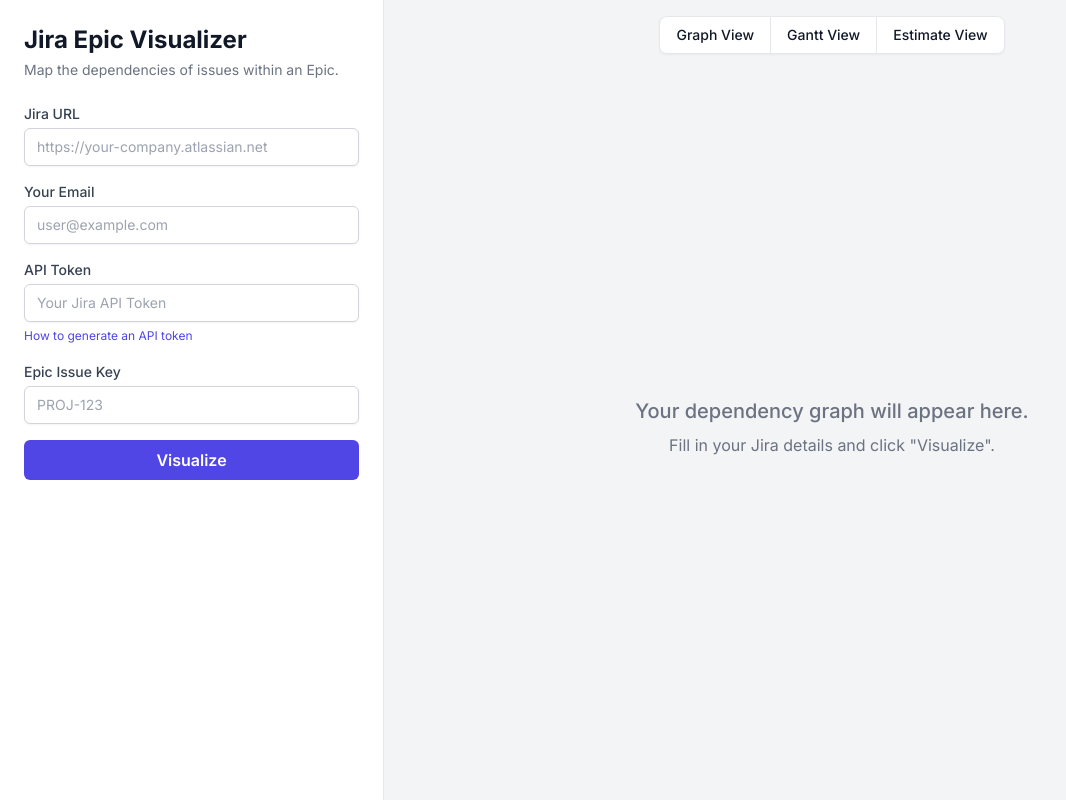
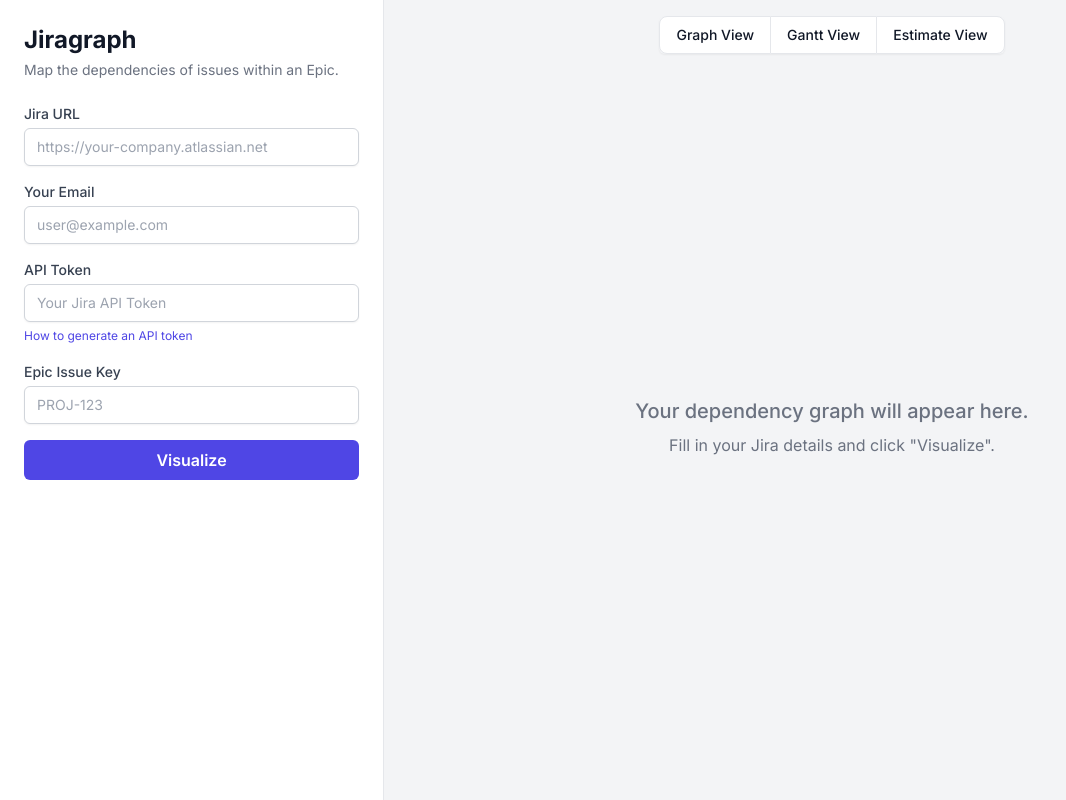
Before and after one commit to SomniferousWallaby/jiragraph, a website with bundled scripts: page public/index.html in a window 1280 px wide. Shown: the whole page, without its empty margins (0-1066 px from the left). Built offline with nearby package versions, Linux system fonts and the light colour scheme.

Commit message:
name update

```diff
--- a/public/index.html
+++ b/public/index.html
@@ -3,7 +3,7 @@
 <head>
     <meta charset="UTF-8">
     <meta name="viewport" content="width=device-width, initial-scale=1.0">
-    <title>Jira Epic Visualizer</title>
+    <title>Jiragraph</title>
     <link rel="icon" href="favicon.ico" type="image/x-icon">
     <!-- Tailwind CSS for styling -->
     <script src="https://cdn.tailwindcss.com"></script>
@@ -19,7 +19,7 @@
         <!-- ===== Left Panel: Configuration and Issue Details ===== -->
         <div class="w-full md:w-96 bg-white border-r border-gray-200 p-6 flex flex-col space-y-6 overflow-y-auto">
             <div>
-                <h1 class="text-2xl font-bold text-gray-900">Jira Epic Visualizer</h1>
+                <h1 class="text-2xl font-bold text-gray-900">Jiragraph</h1>
                 <p class="text-sm text-gray-500 mt-1">Map the dependencies of issues within an Epic.</p>
             </div>
 
```
